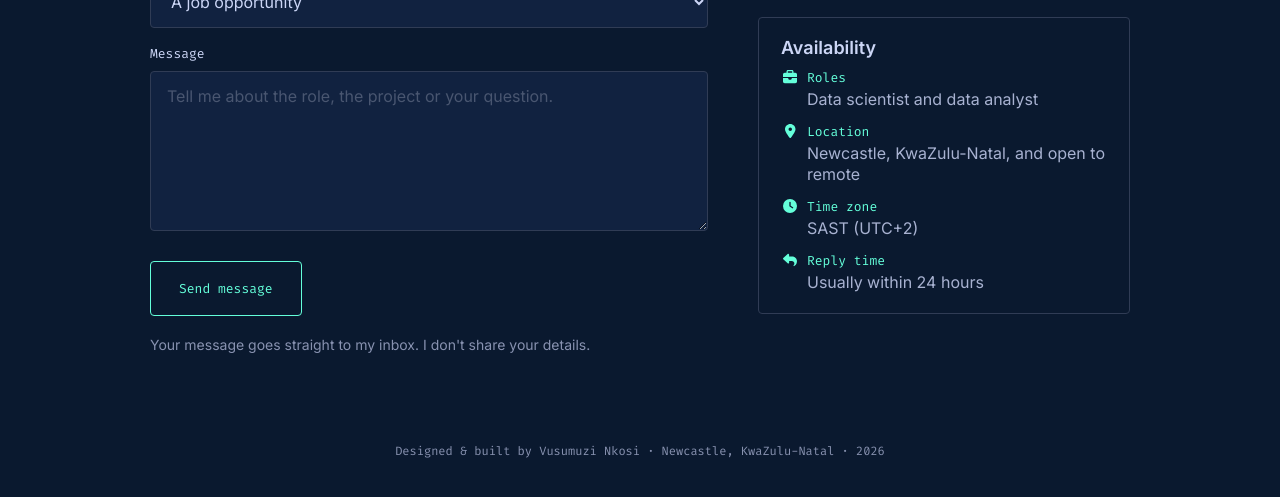
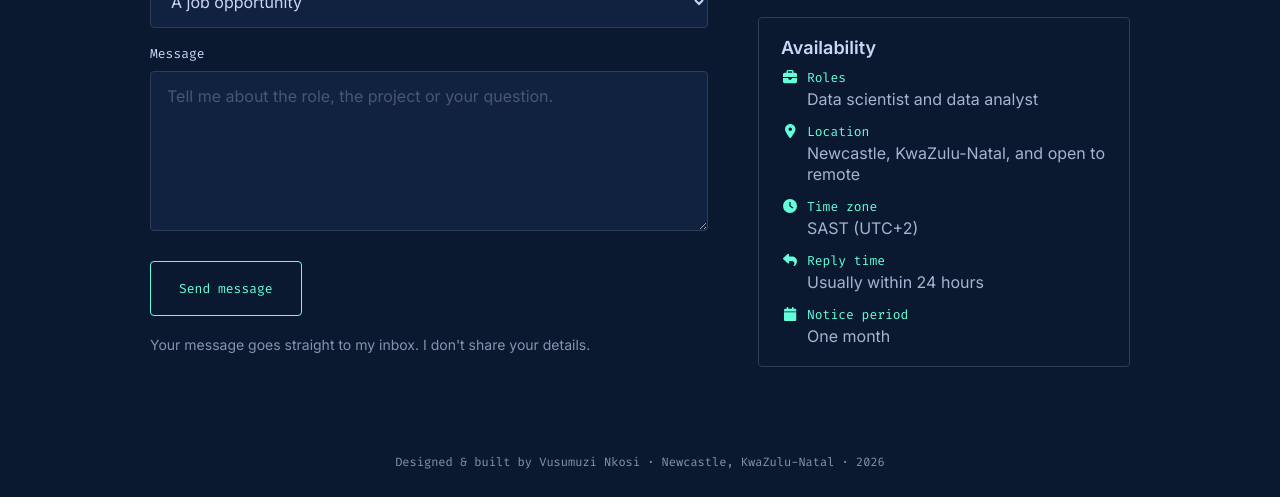
Before and after one commit to vusumuzinkosi/vusumuzinkosi.github.io, a plain HTML site: page contact.html in a window 1280 px wide. Shown: the part 803-1300 px from the top of the page. Drawn offline with Linux system fonts and the light colour scheme.

Commit message:
Contact: add one-month notice period to Availability

```diff
--- a/contact.html
+++ b/contact.html
@@ -116,6 +116,7 @@
                             <div><dt><i class="icon icon-map-marker-alt" aria-hidden="true"><svg viewBox="0 0 384 512" width="0.75em" height="1em" aria-hidden="true" focusable="false"><path d="M215.7 499.2C267 435 384 279.4 384 192C384 86 298 0 192 0S0 86 0 192c0 87.4 117 243 168.3 307.2c12.3 15.3 35.1 15.3 47.4 0zM192 128a64 64 0 1 1 0 128 64 64 0 1 1 0-128z"/></svg></i>Location</dt><dd>Newcastle, KwaZulu-Natal, and open to remote</dd></div>
                             <div><dt><i class="icon icon-clock" aria-hidden="true"><svg viewBox="0 0 512 512" width="1em" height="1em" aria-hidden="true" focusable="false"><path d="M256 0a256 256 0 1 1 0 512A256 256 0 1 1 256 0zM232 120V256c0 8 4 15.5 10.7 20l96 64c11 7.4 25.9 4.4 33.3-6.7s4.4-25.9-6.7-33.3L280 243.2V120c0-13.3-10.7-24-24-24s-24 10.7-24 24z"/></svg></i>Time zone</dt><dd>SAST (UTC+2)</dd></div>
                             <div><dt><i class="icon icon-reply" aria-hidden="true"><svg viewBox="0 0 512 512" width="1em" height="1em" aria-hidden="true" focusable="false"><path d="M205 34.8c11.5 5.1 19 16.6 19 29.2v64H336c97.2 0 176 78.8 176 176c0 113.3-81.5 163.9-100.2 174.1c-2.5 1.4-5.3 1.9-8.1 1.9c-10.9 0-19.7-8.9-19.7-19.7c0-7.5 4.3-14.4 9.8-19.5c9.4-8.8 22.2-26.4 22.2-56.7c0-53-43-96-96-96H224v64c0 12.6-7.4 24.1-19 29.2s-25 3-34.4-5.4l-160-144C3.9 225.7 0 217.1 0 208s3.9-17.7 10.6-23.8l160-144c9.4-8.5 22.9-10.6 34.4-5.4z"/></svg></i>Reply time</dt><dd>Usually within 24 hours</dd></div>
+                            <div><dt><i class="icon icon-calendar" aria-hidden="true"><svg viewBox="0 0 448 512" width="0.875em" height="1em" aria-hidden="true" focusable="false"><path d="M96 32V64H48C21.5 64 0 85.5 0 112v48H448V112c0-26.5-21.5-48-48-48H352V32c0-17.7-14.3-32-32-32s-32 14.3-32 32V64H160V32c0-17.7-14.3-32-32-32S96 14.3 96 32zM448 192H0V464c0 26.5 21.5 48 48 48H400c26.5 0 48-21.5 48-48V192z"/></svg></i>Notice period</dt><dd>One month</dd></div>
                         </dl>
                     </div>
                 </div>
```
